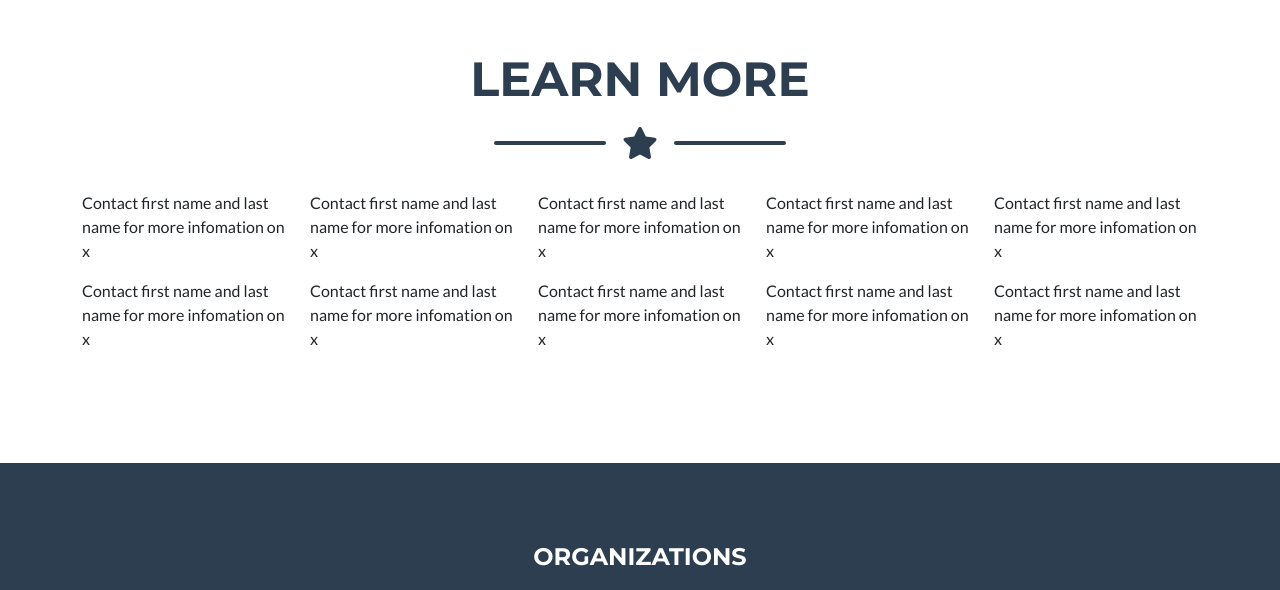
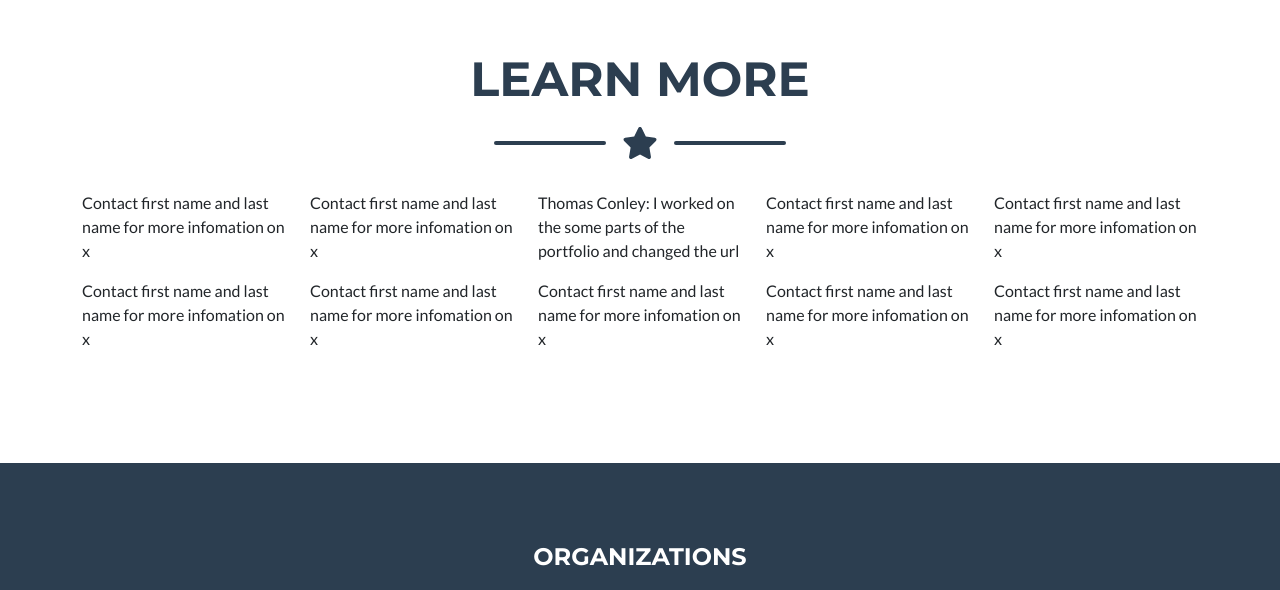
Before and after one commit to Sandy-Burnley/ISS210FinalTemplate, a plain HTML site: page index.html in a window 1280 px wide. Shown: the part 2047-2637 px from the top of the page. Drawn offline with nearby package versions, Linux system fonts and the light colour scheme.

Commit message:
adding myself

```diff
--- a/index.html
+++ b/index.html
@@ -154,7 +154,7 @@
                 <div class="row justify-content-center">
                     <div class="col-sm"><p>Contact first name and last name for more infomation on x</p></div>
                     <div class="col-sm"><p>Contact first name and last name for more infomation on x</p></div>
-                    <div class="col-sm"><p>Contact first name and last name for more infomation on x</p></div>
+                    <div class="col-sm"><p>Thomas Conley: I worked on the some parts of the portfolio and changed the url</p></div>
                     <div class="col-sm"><p>Contact first name and last name for more infomation on x</p></div>
                     <div class="col-sm"><p>Contact first name and last name for more infomation on x</p></div>
                 </div>
```
